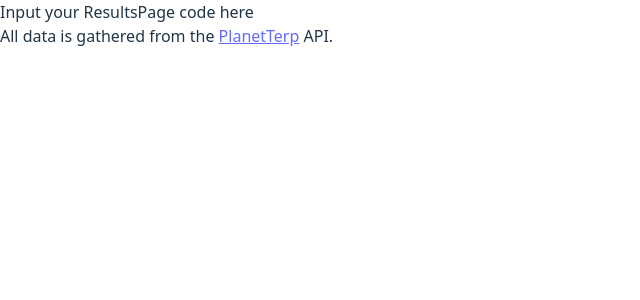
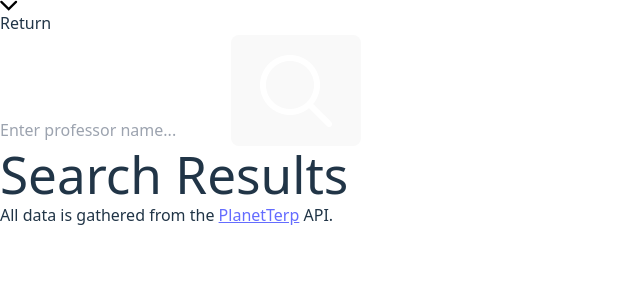
Before and after one commit to justDeeevin/fall-2025-technical-assessment, a React (Vite) app: page /results in a window 1280 px wide. Shown: the top 300 px of the page, without its empty margins (0-640 px from the left). Built offline with nearby package versions, Linux system fonts and the light colour scheme.

Commit message:
results page

```diff
--- a/src/components/Arrow.tsx
+++ b/src/components/Arrow.tsx
@@ -1,10 +1,10 @@
 type Props = {
-  open: boolean;
+  rotation: string;
 };
 
-export default function Arrow({ open }: Props) {
+export default function Arrow({ rotation }: Props) {
   return (
-    <div className={(open ? "" : "rotate-[-90deg] ") + "transition"}>
+    <div className={`${rotation} transition`}>
       <svg
         width="18"
         height="11"
@@ -12,6 +12,7 @@ export default function Arrow({ open }: Props) {
         fill="none"
         xmlns="http://www.w3.org/2000/svg"
       >
+        {/* path from figma export */}
         <path
           d="M16 1.845L8.685 9.155L1.37 1.845"
           stroke="black"
--- a/src/components/ProfessorCard.tsx
+++ b/src/components/ProfessorCard.tsx
@@ -50,7 +50,7 @@ export default function ProfessorCard({
       <div className="flex flex-row justify-between items-center">
         <h3>{name}</h3>
         <div onClick={() => setOpen(!open)}>
-          <Arrow open={open} />
+          <Arrow rotation={open ? "" : "rotate-[-90deg]"} />
         </div>
       </div>
       <div className="flex flex-row items-center justify-between">
--- /dev/null
+++ b/src/components/SearchBar.tsx
@@ -0,0 +1,31 @@
+import { useState } from "react";
+
+type Props = {
+  onSubmit?: (query?: string) => void;
+  initialValue?: string;
+};
+
+export default function SearchBar({ onSubmit, initialValue }: Props) {
+  const [query, setQuery] = useState<string | undefined>(initialValue);
+
+  return (
+    <div className="flex flex-row mb-[83.12px]">
+      <input
+        type="text"
+        value={query}
+        onChange={(e) => setQuery(e.target.value)}
+        placeholder="Enter professor name..."
+        className="placeholder:text-[#8d8d8d] text-black text-[20.25px] rounded-l-[11.25px] border-[#d4d4d4] border-[1.13px] bg-white py-[13px] pl-[32.63px] w-[754.93px]"
+        onKeyDown={(e) => {
+          if (e.key === "Enter") onSubmit?.(query);
+        }}
+      />
+      <button
+        className="rounded-r-[11.25px] rounded-l-[0] bg-[#39302B] py-0 px-[19.13px]"
+        onClick={() => onSubmit?.(query)}
+      >
+        <img src="/search.png" alt="search icon" className="w-[33.75px]" />
+      </button>
+    </div>
+  );
+}
--- a/src/components/Star.tsx
+++ b/src/components/Star.tsx
@@ -13,6 +13,7 @@ export default function Star({ fill = 0 }: Props) {
       fill="none"
       xmlns="http://www.w3.org/2000/svg"
     >
+      {/* path from figma export */}
       <path
         d="M11.7244 1.58203C11.8741 1.12137 12.5259 1.12138 12.6756 1.58203L14.868 8.32812C15.0688 8.94616 15.6449 9.36426 16.2947 9.36426H23.3885C23.8726 9.36452 24.0741 9.98486 23.6824 10.2695L17.9432 14.4385C17.4174 14.8204 17.1974 15.4982 17.3983 16.1162L19.5906 22.8623C19.7403 23.3229 19.2129 23.7062 18.8211 23.4219L13.0818 19.252C12.5561 18.87 11.8439 18.87 11.3182 19.252L5.57892 23.4219C5.18709 23.7062 4.65975 23.3228 4.80939 22.8623L7.00177 16.1162C7.20258 15.4982 6.98258 14.8204 6.45685 14.4385L0.71759 10.2695C0.325961 9.98486 0.527444 9.36452 1.01154 9.36426H8.10529C8.75512 9.36426 9.33123 8.94616 9.53204 8.32812L11.7244 1.58203Z"
         fill={
--- a/src/pages/LandingPage.tsx
+++ b/src/pages/LandingPage.tsx
@@ -1,8 +1,9 @@
-import { useState } from "react";
 import ProfessorCard from "../components/ProfessorCard";
+import SearchBar from "../components/SearchBar";
+import { useNavigate } from "react-router-dom";
 
 export default function LandingPage() {
-  const [query, setQuery] = useState<string | undefined>(undefined);
+  const navigate = useNavigate();
 
   return (
     <>
@@ -23,25 +24,7 @@ export default function LandingPage() {
           <h2 className="mt-[69.47px] text-black text-[36px] font-bold mb-[33px]">
             Enter a professor to start
           </h2>
-          <div className="flex flex-row mb-[83.12px]">
-            <input
-              type="text"
-              value={query}
-              onChange={(e) => setQuery(e.target.value)}
-              placeholder="Enter professor name..."
-              className="placeholder:text-[#8d8d8d] text-black text-[20.25px] rounded-l-[11.25px] border-[#d4d4d4] border-[1.13px] bg-white py-[13px] pl-[32.63px] w-[754.93px]"
-            />
-            <button
-              className="rounded-r-[11.25px] rounded-l-[0] bg-[#39302B] py-0 px-[19.13px]"
-              onClick={() => (window.location.href = `/results?q=${query}`)}
-            >
-              <img
-                src="/search.png"
-                alt="search icon"
-                className="w-[33.75px]"
-              />
-            </button>
-          </div>
+          <SearchBar onSubmit={(q) => navigate(`/results?query=${q}`)} />
           <h3 className="text-[#39302B] text-[22.5px] font-bold self-start">
             Recently Searched
           </h3>
--- a/src/pages/ResultsPage.tsx
+++ b/src/pages/ResultsPage.tsx
@@ -1,3 +1,33 @@
+import { useNavigate, useSearchParams } from "react-router-dom";
+import Arrow from "../components/Arrow";
+import SearchBar from "../components/SearchBar";
+
 export default function ResultsPage() {
-  return <>Input your ResultsPage code here</>;
+  const navigate = useNavigate();
+  const [searchParams, setSearchParams] = useSearchParams();
+
+  return (
+    <>
+      <div
+        className="absolute top-[102px] left-[112px] flex flex-row gap-[20px] cursor-pointer"
+        onClick={() => navigate("/")}
+      >
+        <Arrow rotation="rotate-90" />
+        <h4 className="text-[#6e6e6e] text-[20.25px]">Return</h4>
+      </div>
+      <div className="flex flex-col items-center">
+        <div className="flex flex-col items-center w-fit mt-[88px]">
+          <SearchBar
+            initialValue={searchParams.get("q") ?? undefined}
+            onSubmit={(q) => {
+              setSearchParams({ q: q ?? "" });
+            }}
+          />
+          <h1 className="self-start text-[#39302B] text-[24px] font-bold">
+            Search Results
+          </h1>
+        </div>
+      </div>
+    </>
+  );
 }
```
